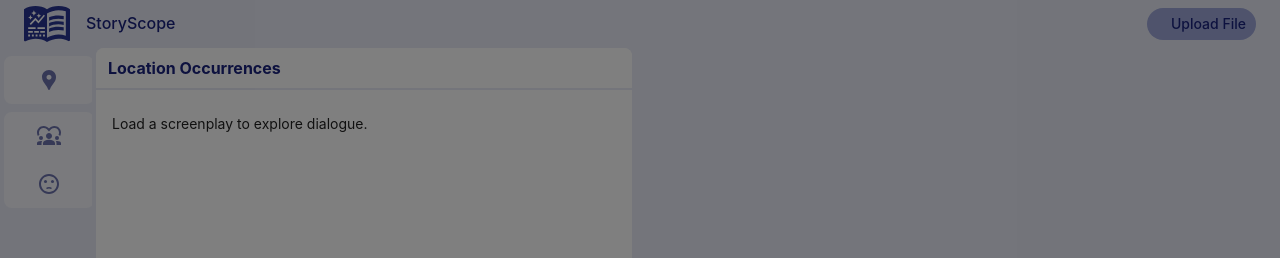
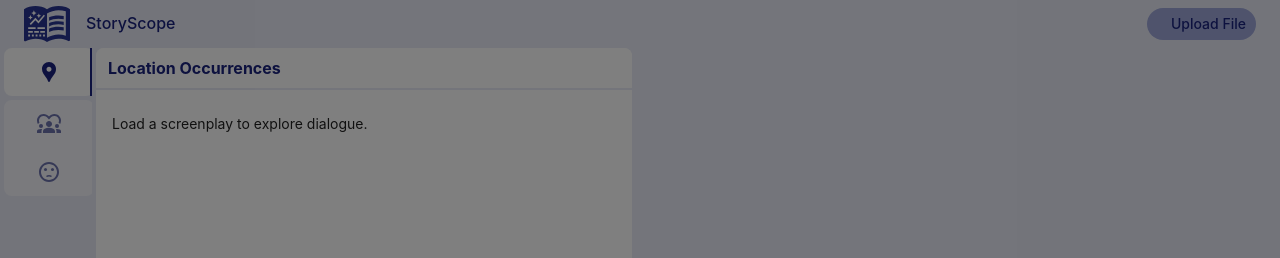
Before and after one commit to annaliferous/StoryScope, a React (Vite) app: page / in a window 1280 px wide. Shown: the top 258 px of the page. Built offline with nearby package versions, Linux system fonts and the light colour scheme; some icons are missing.

Commit message:
fixed selection styles

```diff
--- a/src/components/VisualisationGroup.tsx
+++ b/src/components/VisualisationGroup.tsx
@@ -19,8 +19,8 @@ import { VisualisationGroupHeader } from "./VisualisationGroupHeader";
 
 // Enum to manage the different visualization tabs
 enum VisGroup {
+  location,
   relationship,
-  location,
   sentiment,
 }
 
@@ -41,7 +41,7 @@ export function VisualisationGroup({
   };
 
   return (
-    <TabContext value={String(activeGroup)}>
+    <TabContext value={activeGroup}>
       <Grid container height="100%" sx={{ paddingX: "4px" }}>
         {/* Sidebar Navigation */}
         <Grid
@@ -57,38 +57,38 @@ export function VisualisationGroup({
             orientation="vertical"
             onChange={handleChange}
             aria-label="Category Selection"
-            sx={{ marginY: 1 }}
+            sx={{ marginY: 0 }}
           >
             {/* Global Story Analysis section (currently disabled) */}
             <Tooltip title="Location Occurrences (Applies to Script)" placement="right" arrow>
               <Tab
-                value={String(VisGroup.location)}
-                icon={<LocationPin></LocationPin>}
+                value={VisGroup.location}
+                icon={<LocationPin />}
                 style={{ background: "#ffffff", borderRadius: "8px" }}
-              ></Tab>
+              />
             </Tooltip>
-            <div style={{ height: 8 }} />
 
             {/* Scene-specific Analysis section */}
             <Tooltip title="Relationship Graph (Applies to Scene)" placement="right" arrow>
               <Tab
-                value={String(VisGroup.relationship)}
+                value={VisGroup.relationship}
                 icon={<Diversity1 />}
                 style={{
                   background: "#ffffff",
                   borderRadius: "8px 8px 0 0",
+                  marginTop: 4,
                 }}
-              ></Tab>
+              />
             </Tooltip>
             <Tooltip title="Character Heatmap (Applies to Scene)" placement="right" arrow>
               <Tab
-                value={String(VisGroup.sentiment)}
+                value={VisGroup.sentiment}
                 icon={<SentimentDissatisfied />}
                 style={{
                   background: "#ffffff",
                   borderRadius: "0 0 8px 8px",
                 }}
-              ></Tab>
+              />
             </Tooltip>
           </TabList>
         </Grid>
@@ -105,7 +105,7 @@ export function VisualisationGroup({
         >
           {/* Relationship Network Graph Tab */}
           <TabPanel
-            value={String(VisGroup.relationship)}
+            value={VisGroup.relationship}
             style={{ height: "100%", padding: 0 }}>
             <VisualisationGroupHeader title="Relationship Graph" />
             {screenplay ? (
@@ -132,7 +132,7 @@ export function VisualisationGroup({
 
           {/* Location Statistics Tab */}
           <TabPanel
-            value={String(VisGroup.location)}
+            value={VisGroup.location}
             style={{ height: "100%", overflowY: "auto", padding: 0 }}
           >
             <VisualisationGroupHeader title="Location Occurrences" />
@@ -155,7 +155,7 @@ export function VisualisationGroup({
 
           {/* Sentiment Heatmap Tab */}
           <TabPanel
-            value={String(VisGroup.sentiment)}
+            value={VisGroup.sentiment}
             style={{ height: "100%", overflowY: "auto", padding: 0 }}
           >
             <VisualisationGroupHeader title="Character Heatmap" />
```
